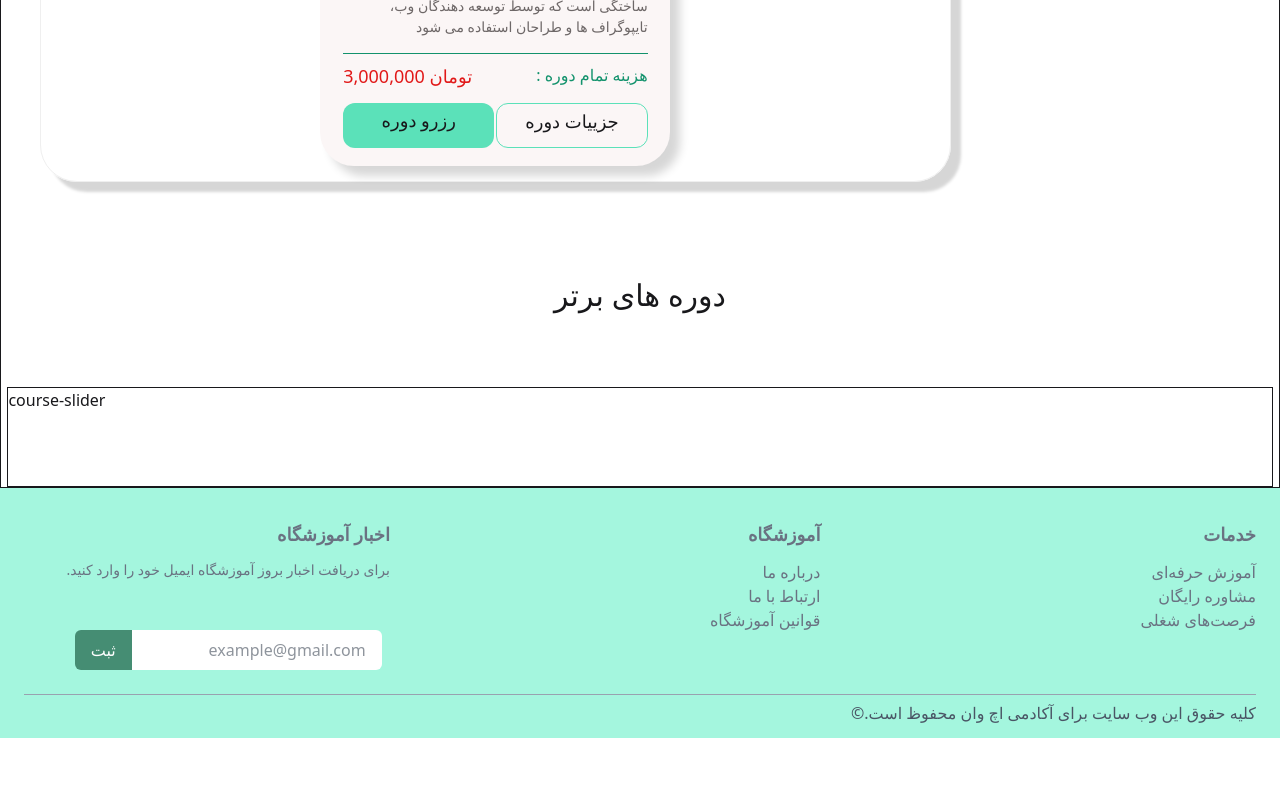
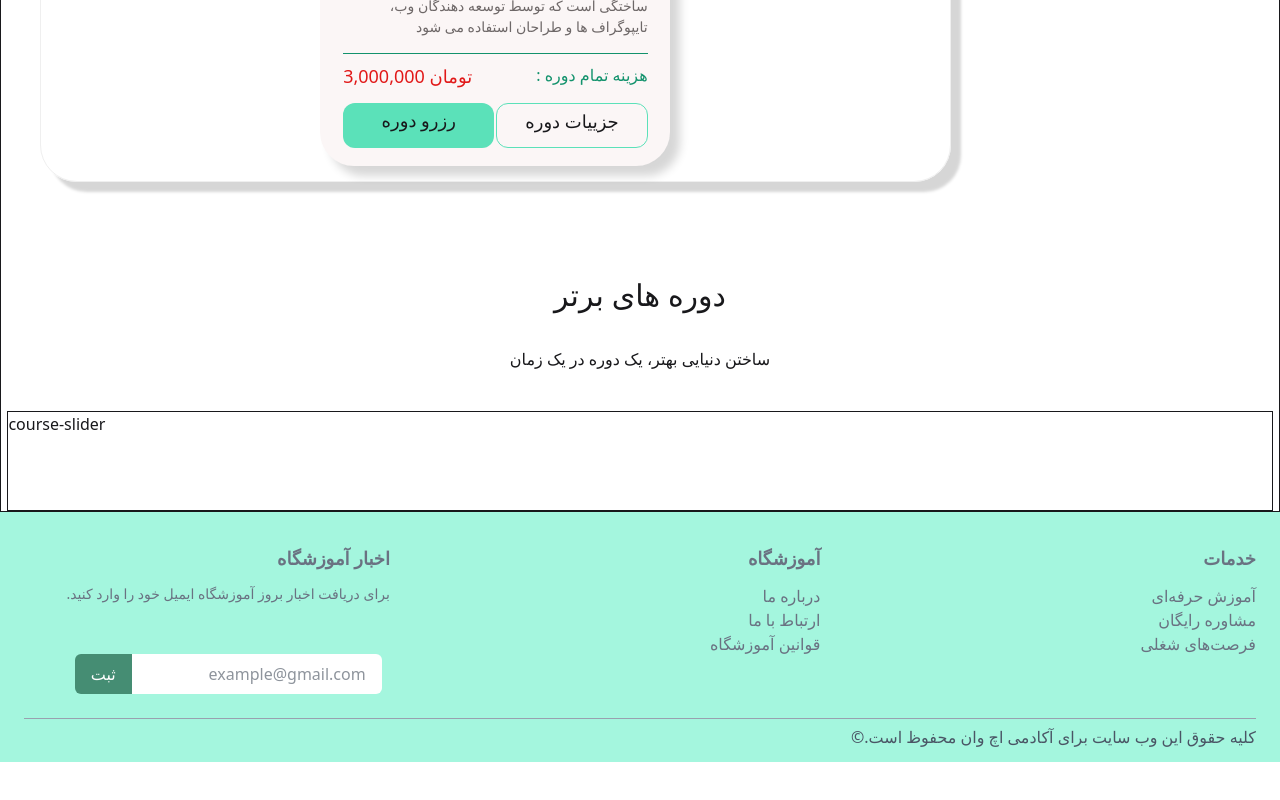
Before and after one commit to academy-react-winter1403/Hermanos, a React (Vite) app: page /courses in a window 1280 px wide. Shown: the part 776-1576 px from the top of the page. Built offline with nearby package versions, Linux system fonts and the light colour scheme.

Commit message:
reusing section title component

```diff
--- a/src/components/common/SectionTitle.jsx
+++ b/src/components/common/SectionTitle.jsx
@@ -1,10 +1,13 @@
 import React from "react";
 
-function SectionTitle({ children }) {
+function SectionTitle({ title, description }) {
   return (
-    <h2 className="section-title mx-[auto] text-[30px] mt-[80px] mb-[30px]">
-      {children}
-    </h2>
+    <div className="text-center">
+      <h2 className="section-title mx-[auto] text-[30px] mt-[80px] mb-[30px]">
+        {title}
+      </h2>
+      <p className="section-description block mx-[auto]"> {description} </p>
+    </div>
   );
 }
 
--- a/src/components/homePage-components/OurServices.jsx
+++ b/src/components/homePage-components/OurServices.jsx
@@ -1,13 +1,18 @@
 import React from "react";
+import SectionTitle from "../common/SectionTitle";
 
 const OurServices = () => {
   return (
     <div className="sevices-container">
       <div className="py-16 mx-[30px] bg-white">
-        <h2 className="text-center text-3xl font-bold mb-[15px]">خدمات ما</h2>
+        {/* <h2 className="text-center text-3xl font-bold mb-[15px]">خدمات ما</h2>
         <p className="text-center ">
           ما فرصت آماده شدن برای زندگی را فراهم می کنیم
-        </p>
+        </p> */}
+        <SectionTitle
+          title="خدمات ما"
+          description=" ما فرصت آماده شدن برای زندگی را فراهم می کنیم"
+        />
         <div className="grid grid-cols-1 md:grid-cols-3 gap-15 mt-15 px-35 ">
           {[
             {
--- a/src/pages/CoursesPage.jsx
+++ b/src/pages/CoursesPage.jsx
@@ -10,11 +10,14 @@ function CoursesPage() {
     <div>
       <Outlet />
       <div className="main-courses mx-[auto] gap-[10px] w-[95%] flex flex-wrap flex-row justify-center">
-        <SectionTitle>لیست دوره ها</SectionTitle>
+        <SectionTitle title="لیست دوره ها  " />
         <MainCoursesSearch />
         <CoursesHolder />
         <CoursesFilter />
-        <SectionTitle> دوره های برتر </SectionTitle>
+        <SectionTitle
+          title=" دوره های برتر "
+          description="ساختن دنیایی بهتر، یک دوره در یک زمان"
+        />
       </div>
       <div className="course-slider border mt-[40px] mx-[auto] w-[99%] h-[100px]">
         course-slider
```
